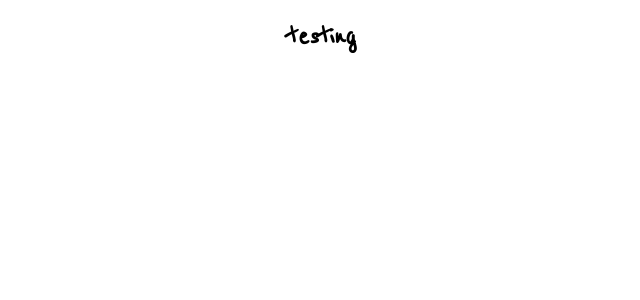
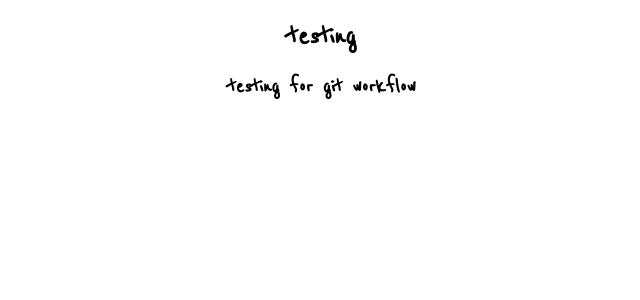
Before and after one commit to juliemoon/reactBurger, a React (Create React App) app in the folder my-app/: page / in a window 1280 px wide. Shown: the top 300 px of the page, without its empty margins (318-958 px from the left). Built offline with nearby package versions, Linux system fonts and the light colour scheme.

Commit message:
test git workflow

```diff
--- a/my-app/src/App.js
+++ b/my-app/src/App.js
@@ -6,6 +6,7 @@ class App extends Component {
     return (
       <div className="App">
         <h1> testing </h1>
+        <h2>testing for git workflow</h2>
       </div>
     );
   }
```
